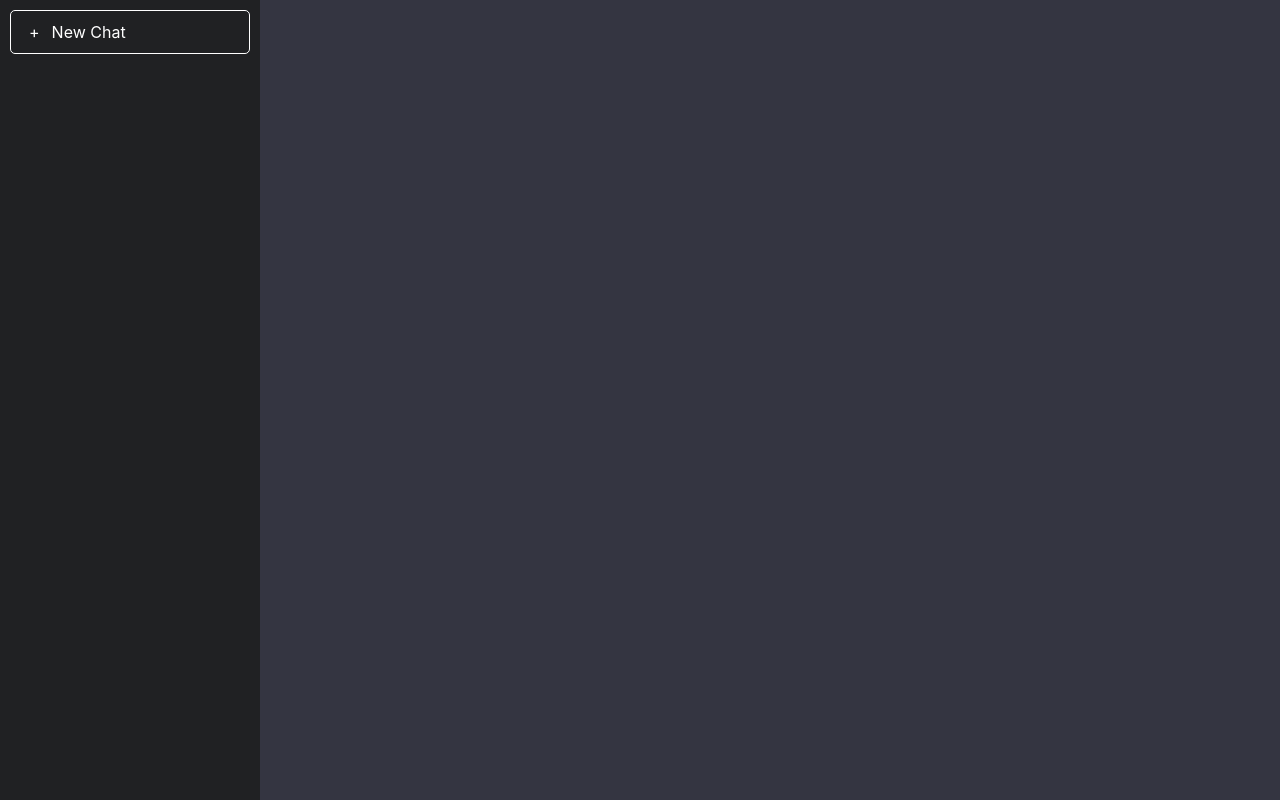
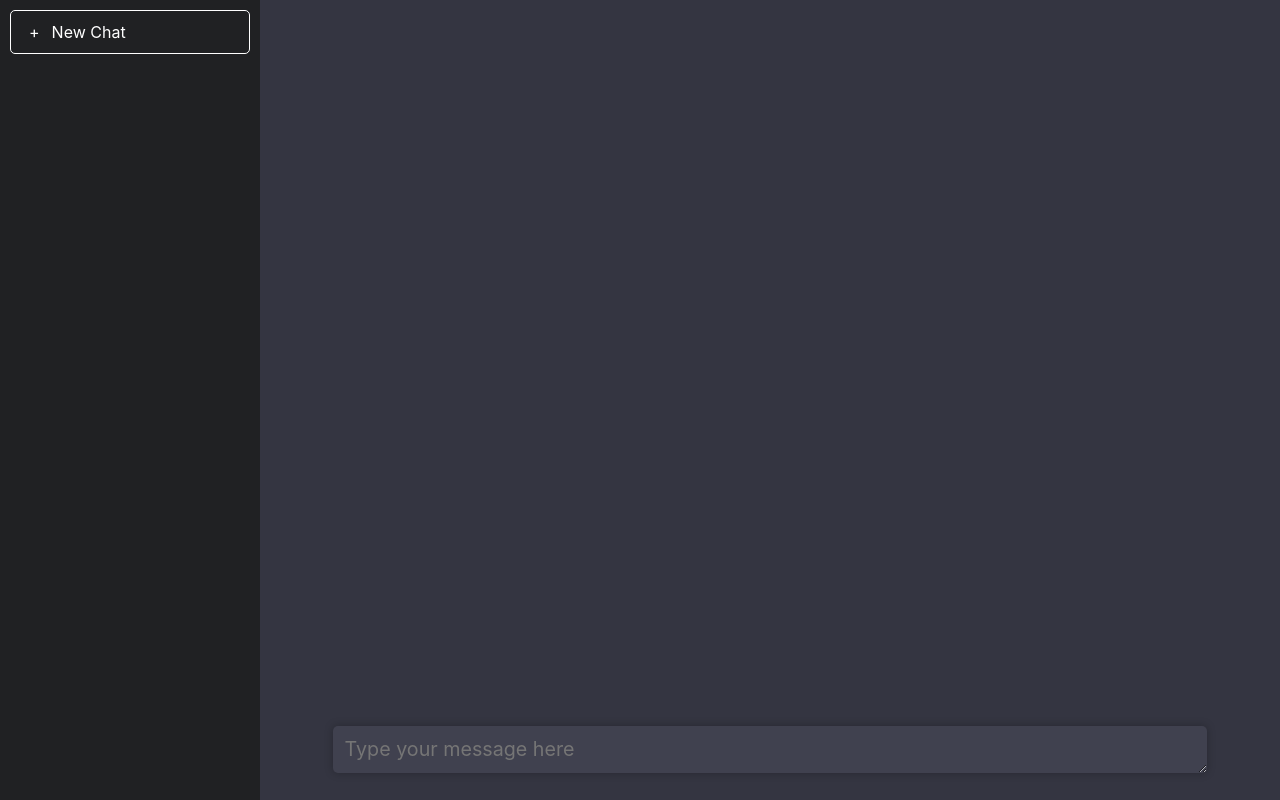
Before and after one commit to Yuvraj3905/ChatGPT_clone, a React (Create React App) app in the folder client/: page / in a window 1280 px wide. Built offline with nearby package versions, Linux system fonts and the light colour scheme.

Commit message:
Input textArea

```diff
--- a/client/src/App.css
+++ b/client/src/App.css
@@ -18,6 +18,7 @@
 .chatbox {
   flex: 1;
   background-color: #343541;
+  position: relative;
 }
 .side-menu-button {
   padding: 12px;
@@ -44,6 +45,28 @@
     animation: App-logo-spin infinite 20s linear;
   }
 }
+.chat-input-holder {
+ padding: 24px;
+ position: absolute;
+ bottom: 0;
+ left: 0;
+ right: 0;
+
+}
+.chat-input-textarea{
+
+  background-color: #40414f;
+  width: 90%;
+  padding: 12px;;
+  border-radius:5px;
+  color:white;
+  font-size:1.23em;
+  border:none;
+  border-color: none;
+  /* margin:12px; */
+  outline: none;
+  box-shadow: 0 0 8px 0 rgba(0, 0, 0, 0.25);
+}
 
 .App-header {
   background-color: #282c34;
--- a/client/src/App.js
+++ b/client/src/App.js
@@ -12,7 +12,9 @@
           </div>
       </aside>
       <section className="chatbox">
-
+   <div className="chat-input-holder">
+    <textarea rows="1" className="chat-input-textarea" placeholder="Type your message here"></textarea>
+   </div>
       </section>
 
     </div>
```
